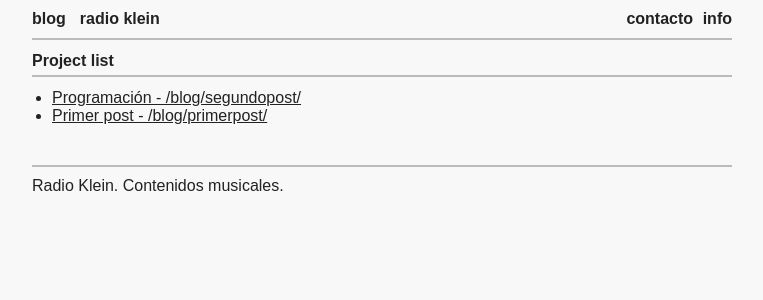
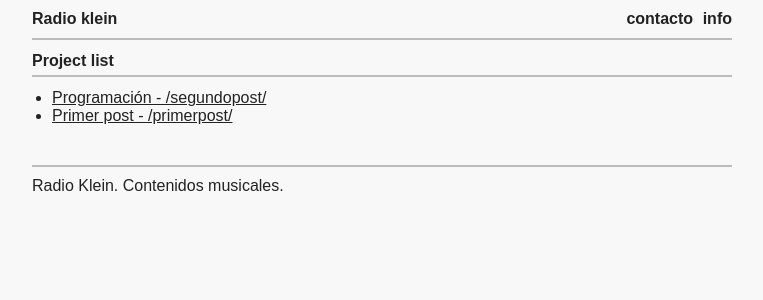
Before and after one commit to haztecaso/radio-klein, a Jekyll site: the page built from list.html, in a window 1280 px wide. Shown: the top 300 px of the page, without its empty margins (258-1021 px from the left). Built offline with Jekyll 4.4.1, drawn with Linux system fonts in a browser that asks for light colours.

Commit message:
Automated commit

```diff
--- a/_config.yml
+++ b/_config.yml
@@ -2,7 +2,7 @@ title: "Cuaderno"
 author: "HC"
 description: ""
 url: "http://haztecaso.mooo.com"
-baseurl: "/blog"
+baseurl: "/radio"
 lang: "es"
 
 excerpt_separator: <!--more-->
@@ -13,8 +13,8 @@ markdown: kramdown
 kramdown:
   header_offset: 1
 
-permalink: /blog/:title/
-paginate_pathds: /blog/:num/
+permalink: /:title/
+paginate_pathds: /:num/
 paginate: 5
 
 exclude: [notes.md, _posts/2020-01-01-template.md]
--- a/_includes/header.html
+++ b/_includes/header.html
@@ -1,7 +1,5 @@
 <header>
-    <a href="{{ site.baseurl }}/">blog</a>
-	<a href="{{ site.baseurl }}/radio">radio klein</a>
-	<img src="{{ site.baseurl }}/assets/img/kleinradio.png" alt="kleinradio" />
+	<a href="{{ site.baseurl }}/">Radio klein</a>
 	<a class="right" href="{{ site.baseurl }}/info">info</a>
 	<a class="right" href="{{ site.baseurl }}/contacto">contacto</a>
 </header>
--- a/_includes/radio.html
+++ /dev/null
@@ -1,6 +0,0 @@
-<h2>{{ include.name }}</h2>
-<p>{{ include.description }}</p>
-
-<p><div class="amplitude-play-pause" data-amplitude-song-index="{{ include.id }}"></div></p>
-<p>Está sonando: <span id="radiometadata-{{ include.id }}"></span></p>
-<p>Número de oyentes: <span id="radiolisteners-{{ include.id}}"></span></p>
--- a/assets/styles.css
+++ b/assets/styles.css
@@ -29,6 +29,7 @@ img{
     max-width:100%;
     margin:1em 0;
 }
+
 span.imgfooter{
     position:relative;
     font-size:80%;
@@ -106,8 +107,9 @@ footer{
     margin-right:15px;
     cursor:pointer;
 }
+
 .player .amplitude-playing{ background:url("pause.svg"); background-repeat:no-repeat; background-position:center; }
 .player .data { margin:0px; display: inline-block; position:relative;}
-.player .data span { display:block; margin-bottom:5px;}
+.player .data span { display:block; margin-bottom:5px; max-width:300px; overflow:auto;}
 .player .data .title{font-weight:bold;}
 .player .data .listeners::after{content:' oyentes';}
```
Also changed, not shown: _includes/player.html (added, +9 -0 lines), index.html (+44 -1 lines), radio.html (deleted, +0 -67 lines).
